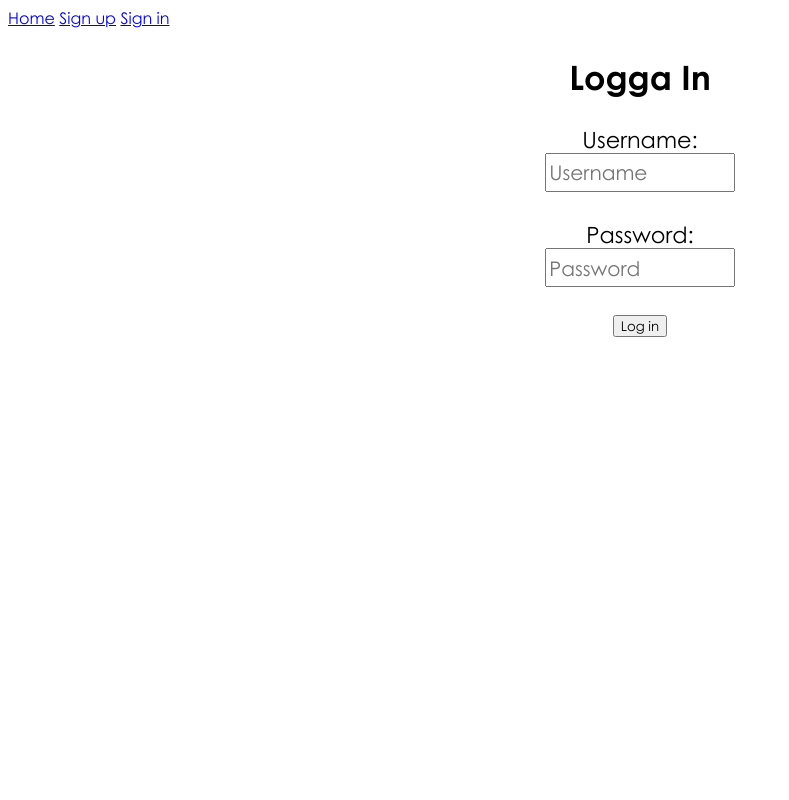
After one commit to Mackemania/bloggHanterare, a PHP site: page /blog_logIn.php in a window 1280 px wide. The commit adds this page. Shown: the whole page, without its empty margins (0-789 px from the left). Run offline with PHP 8.4, Linux system fonts and the light colour scheme.

Commit message:
Lade till en ny font, lade till en menyfil och en loggainfil

```diff
--- /dev/null
+++ b/blog_logIn.php
@@ -0,0 +1,29 @@
+<html>
+	<head>
+		<title>Startsida | Bibliotekssystem</title>
+		<link href="blog_style.css" media="screen" type="text/css" rel="stylesheet"/>
+        <script src="code.js"></script>
+        <script src="ajaxlib.js"></script>
+	</head>
+	<body>
+        <?PHP
+            require_once("blog_menu.php");
+        ?>
+
+		<div id="container">
+            <div id ="form">
+                <h2>Logga In</h2>
+                <form method="post" action="login.php">
+                    Username:</br>
+                    <input type="text" class="formText" id="username" name="username" placeholder="Username" autocomplete="off" required="required"/></br></br>
+
+                    Password:</br>
+                    <input type="password" class="formText" id="password" name="password" placeholder="Password" required="required"/></br></br>
+
+                    <input type="submit" class="formButton" value="Log in"/>
+                </form>
+            </div>
+        </div>
+	</body>
+
+</html>
--- /dev/null
+++ b/blog_menu.PHP
@@ -0,0 +1,7 @@
+<?PHP
+    session_start();
+?>
+
+<a href="index.php">Home</a>
+<a href="blog_register.php">Sign up</a>
+<a href="blog_logIn.php">Sign in</a>
--- /dev/null
+++ b/blog_style.css
@@ -0,0 +1,57 @@
+@font-face {
+	font-family: CenturyGothic;
+    src: url(GOTHICB.ttf);
+    font-weight: bold;
+}
+@font-face {
+	font-family: CenturyGothic;
+    src: url(GOTHICBI.ttf);
+    font-weight: italic,bold;
+}
+@font-face {
+	font-family: CenturyGothic;
+    src: url(GOTHICI.ttf);
+    font-weight: italic;
+}
+
+@font-face {
+	font-family: CenturyGothic;
+    src: url(GOTHIC.ttf);
+}
+
+body {
+    font-family: CenturyGothic;
+
+}
+input {
+    font-family: CenturyGothic;
+
+}
+
+button {
+    font-family: CenturyGothic;
+
+}
+select {
+    font-family: CenturyGothic;
+
+}
+
+#form {
+    width: 100%;
+    text-align: center;
+    float: left;
+    font-size: 140%
+}
+
+.modal {
+
+}
+
+.formText {
+    width: 15%;
+    min-height: 5%;
+    font-size: 90%;
+    padding-top: 0%;
+    padding-bottom: 0%;
+}
--- a/index.php
+++ b/index.php
@@ -1,11 +1,14 @@
 <html>
 	<head>
 		<title>Startsida | Bibliotekssystem</title>
-		<link href="style.css" media="screen" type="text/css" rel="stylesheet"/>
+		<link href="blog_style.css" media="screen" type="text/css" rel="stylesheet"/>
         <script src="code.js"></script>
         <script src="ajaxlib.js"></script>
 	</head>
 	<body>
+		<?PHP
+        	require_once("blog_menu.php");
+        ?>
 
 		<div id="container">
         </div>
```
Also changed, not shown: GOTHIC.TTF (added), GOTHICB.TTF (added), GOTHICBI.TTF (added), GOTHICI.TTF (added), blog_db.php (renamed from db.php).
